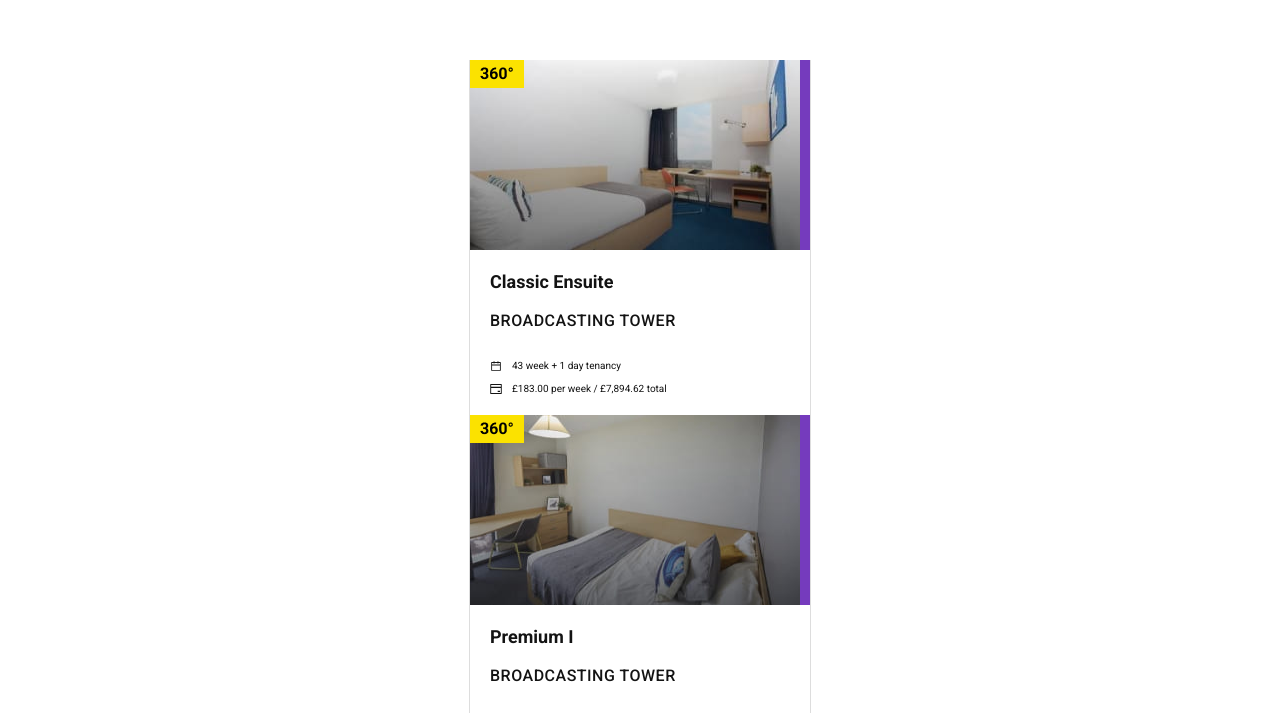
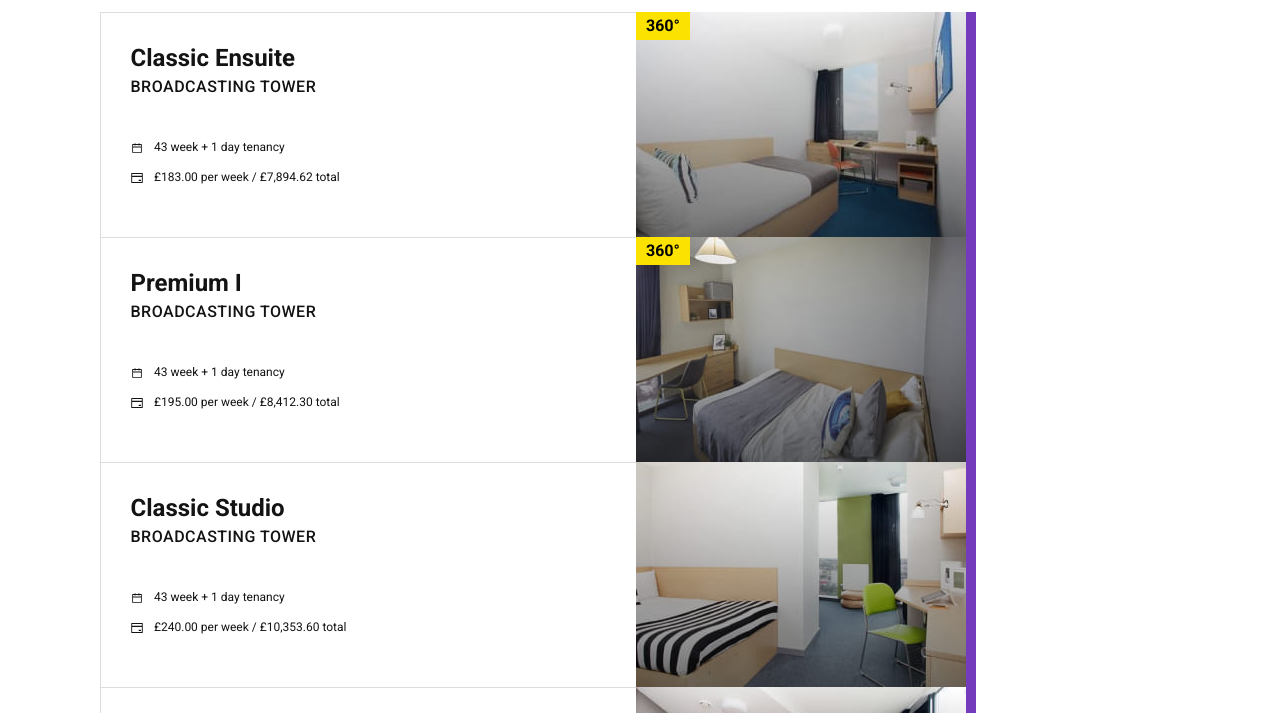
Before and after one commit to SholleZven/Tourmaline-core-test, a plain HTML site: page index.html in a window 1280 px wide. Shown: the part 247-960 px from the top of the page. Drawn offline with Linux system fonts and the light colour scheme.

Commit message:
feat: Adding section Cards desktop-version

```diff
--- /dev/null
+++ b/css/desktop-style/desktop-style-cards.css
@@ -0,0 +1,72 @@
+@media (min-width: 620px) {
+  .cards {
+    padding-top: 133px;
+  }
+
+  .cards__title {
+    margin: 0 100px;
+  }
+
+  .cards__container {
+    padding: 80px 100px;
+    width: 875px;
+    max-width: 100vw;
+    display: flex;
+    flex-direction: column;
+    margin: 0;
+  }
+
+  .cards__container__card {
+    flex-direction: row;
+    border: none;
+  }
+
+  .cards__container__card__image {
+    order: 1;
+  }
+
+  .cards__container__card__image__purple {
+    height: 225px;
+    order: 2;
+  }
+
+  .cards__container__card__image__img {
+    height: 225px;
+  }
+
+  .cards__container__card__text {
+    justify-content: flex-start;
+    width: 475px;
+    gap: 45px;
+    padding: 30px;
+    border-top: 1px solid #dddddd;
+    border-left: 1px solid #dddddd;
+  }
+
+  .cards__container__card__text__title__first-text-card {
+    font-size: 24px;
+    line-height: 125%;
+    padding-bottom: 5px;
+  }
+
+  .cards__container__card__text__subtitle__text-card {
+    padding-bottom: 16px;
+  }
+
+  .cards__container__card__text__subtitle__text-card:first-child {
+    padding-bottom: 16px;
+  }
+
+  .cards__container__card__text__subtitle__first-text-card__txt {
+    font-size: 12px;
+  }
+
+  .cards__container__card__text__subtitle__first-text-card__img {
+    padding-right: 11.5px;
+  }
+
+  .cards__container__card__image__empty {
+    border-left: none;
+    width: 330px;
+  }
+}
--- a/index.html
+++ b/index.html
@@ -10,6 +10,7 @@
     <link href="./css/mobile-style/mobile-style-cards.css" rel="stylesheet" type="text/css"/>
     <link href="./css/mobile-style/mobile-style-post.css" rel="stylesheet" type="text/css"/>
     <link href="./css/desktop-style/desktop-style-header.css" rel="stylesheet" type="text/css"/>
+    <link href="./css/desktop-style/desktop-style-cards.css" rel="stylesheet" type="text/css"/>
     <link rel="preconnect" href="https://fonts.googleapis.com" />
     <link rel="preconnect" href="https://fonts.gstatic.com" crossorigin />
     <link href="https://fonts.googleapis.com/css2?family=Roboto:wght@400;500;700&display=swap" rel="stylesheet"/>
```
